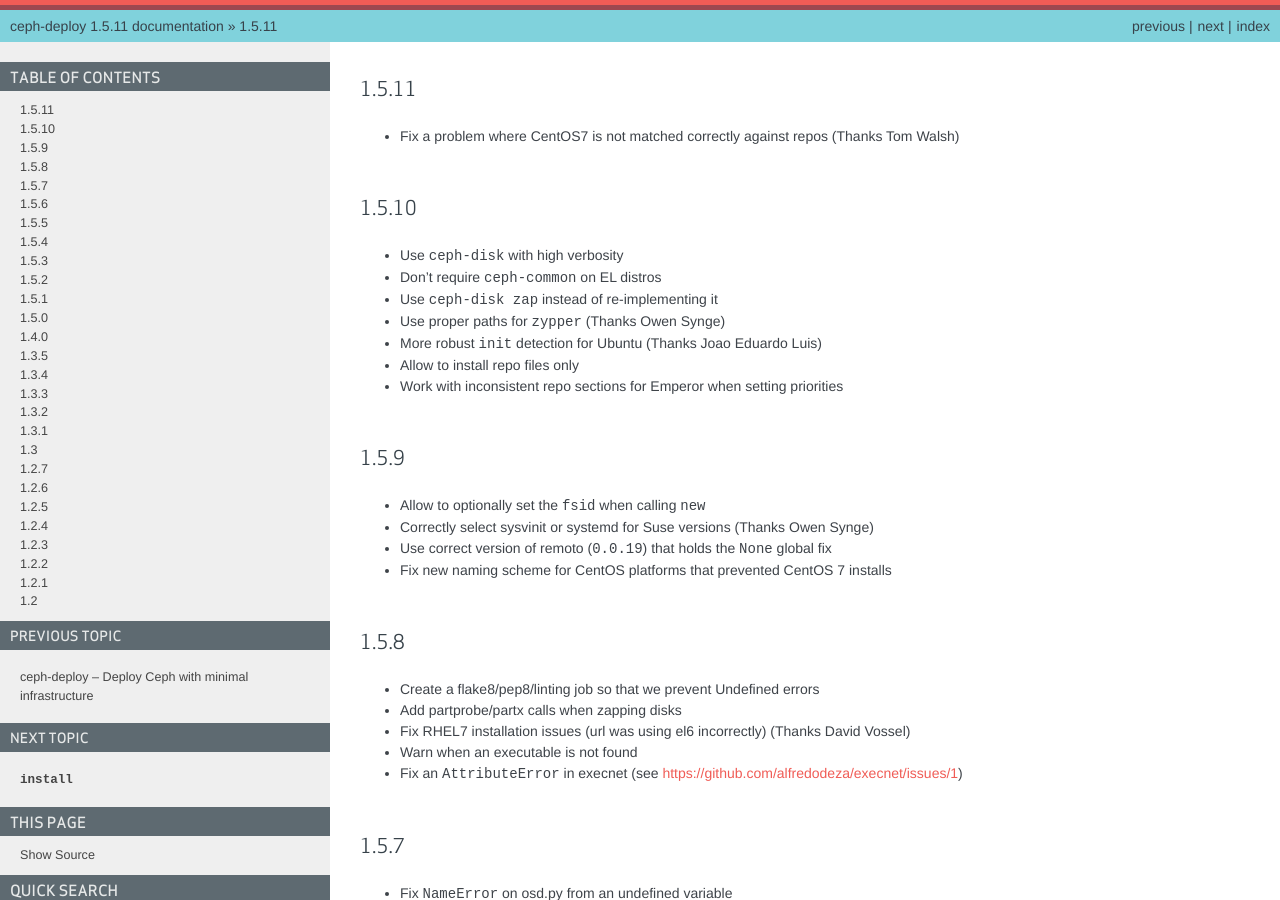
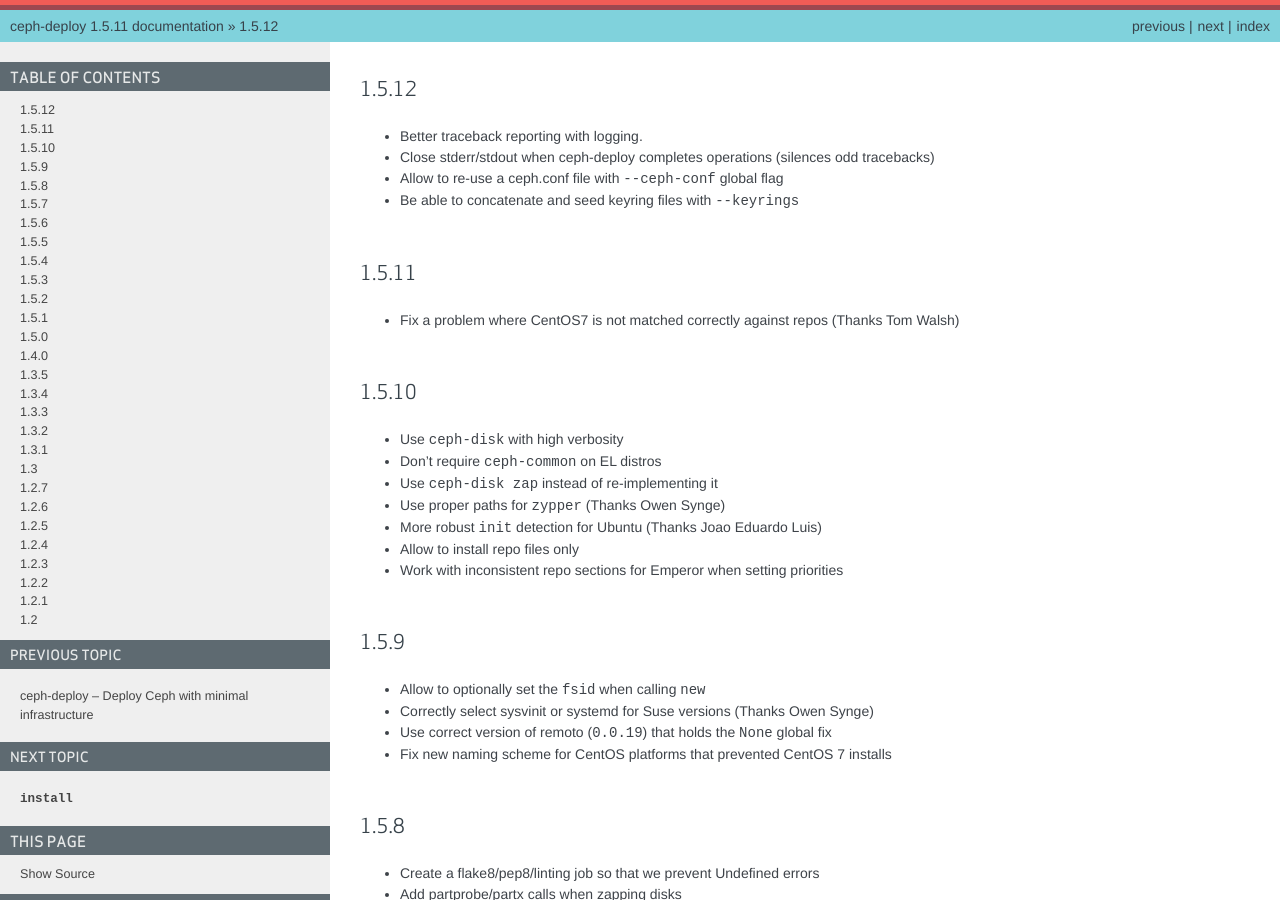
Before and after one commit to ceph/ceph-deploy, a Sphinx documentation site: the page built from docs/source/changelog.rst, in a window 1280 px wide and 900 px high. Built offline with Sphinx 7.4.7, drawn with Linux system fonts in a browser that asks for light colours.

Commit message:
update the changelog with 1.5.12 changes
Signed-off-by: Alfredo Deza <alfredo.deza@inktank.com>

```diff
--- a/docs/source/changelog.rst
+++ b/docs/source/changelog.rst
@@ -1,3 +1,11 @@
+1.5.12
+------
+* Better traceback reporting with logging.
+* Close stderr/stdout when ceph-deploy completes operations (silences odd
+  tracebacks)
+* Allow to re-use a ceph.conf file with ``--ceph-conf`` global flag
+* Be able to concatenate and seed keyring files with ``--keyrings``
+
 1.5.11
 ------
 * Fix a problem where CentOS7 is not matched correctly against repos (Thanks
```
